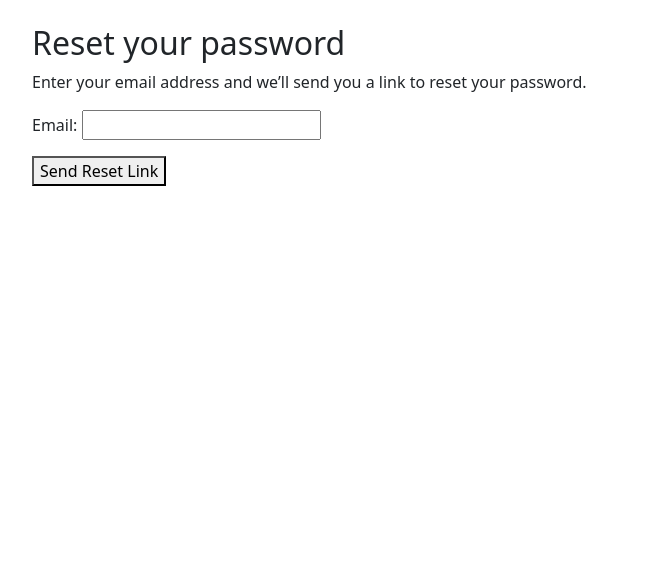
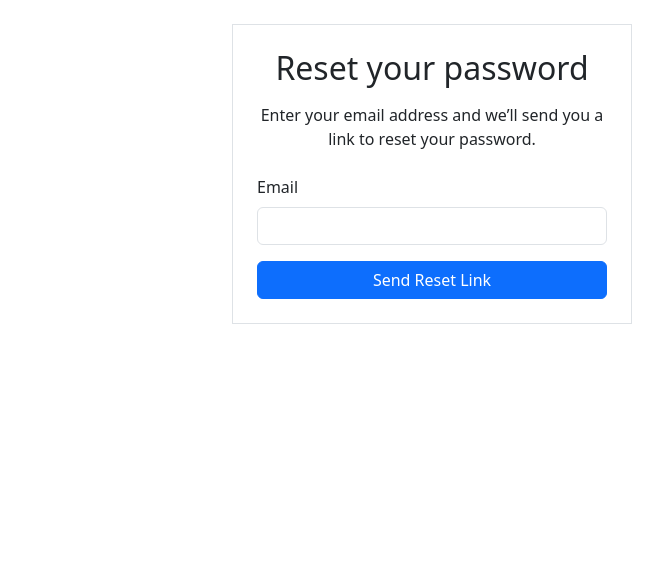
Before and after one commit to Galchov/uk-tech-insights, a Django app: page /accounts/password-reset/ in a window 1280 px wide. Shown: the part 73-637 px from the top of the page, without its empty margins (208-871 px from the left). Run offline with Django 5.2, Linux system fonts and the light colour scheme; some libraries are stand-ins or nearby versions.

Commit message:
:lipstick: feat: style password reset cycle templates

```diff
--- a/templates/accounts/password_reset_complete.html
+++ b/templates/accounts/password_reset_complete.html
@@ -3,6 +3,8 @@
 {% block title %}Password Reset Complete | UK Tech Insights{% endblock %}
 
 {% block content %}
-<h2>Password Reset Successful</h2>
-<p>Your password has been set. You may now <a href="{% url 'accounts:login' %}">log in</a>.</p>
+<div class="mx-auto border p-4 text-center" style="max-width: 400px;">
+    <h2 class="mb-3">Password Reset Successful</h2>
+    <p>Your password has been set. You may now <a href="{% url 'accounts:login' %}">log in</a>.</p>
+</div>
 {% endblock %}
--- a/templates/accounts/password_reset_done.html
+++ b/templates/accounts/password_reset_done.html
@@ -3,6 +3,8 @@
 {% block title %}Email Sent | UK Tech Insights{% endblock %}
 
 {% block content %}
-<h2>Email Sent</h2>
-<p>Please check your email for the password reset link.</p>
+<div class="mx-auto border p-4 text-center" style="max-width: 400px;">
+    <h2 class="mb-3">Email Sent</h2>
+    <p>Please check your email for the password reset link.</p>
+</div>
 {% endblock %}
--- a/templates/accounts/password_reset_request.html
+++ b/templates/accounts/password_reset_request.html
@@ -1,13 +1,29 @@
 {% extends 'common/base.html' %}
+{% load widget_tweaks %}
 
 {% block title %}Password Reset | UK Tech Insights{% endblock %}
 
 {% block content %}
-<h2>Reset your password</h2>
-<p>Enter your email address and we’ll send you a link to reset your password.</p>
-<form method="post">
-    {% csrf_token %}
-    {{ form.as_p }}
-    <button type="submit">Send Reset Link</button>
-</form>
+<div class="mx-auto border p-4" style="max-width: 400px;">
+    <h2 class="text-center mb-3">Reset your password</h2>
+    <p class="text-center mb-4">Enter your email address and we’ll send you a link to reset your password.</p>
+    <form method="post">
+        {% csrf_token %}
+
+        {% for field in form %}
+            <div class="mb-3 text-start">
+                <label for="{{ field.id_for_label }}" class="form-label">{{ field.label }}</label>
+                {{ field|add_class:"form-control" }}
+
+                {% for error in field.errors %}
+                    <div class="text-danger small">{{ error }}</div>
+                {% endfor %}
+            </div>
+        {% endfor %}
+
+        <div class="d-grid">
+            <button type="submit" class="btn btn-primary">Send Reset Link</button>
+        </div>
+    </form>
+</div>
 {% endblock %}
```
Also changed, not shown: templates/accounts/password_reset_confirm.html (+22 -6 lines).
